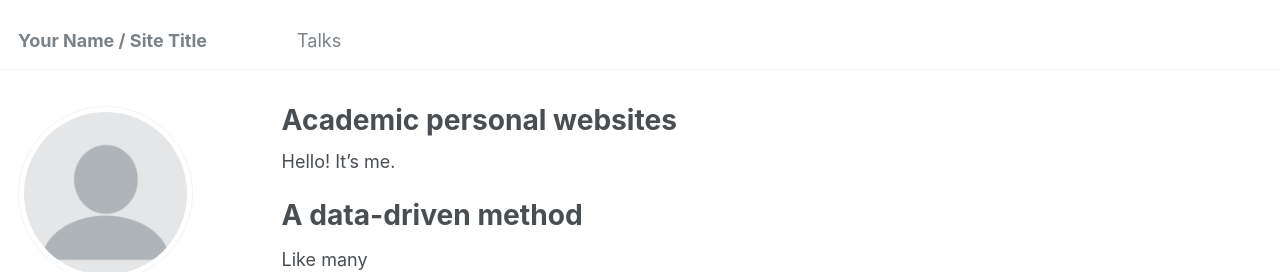
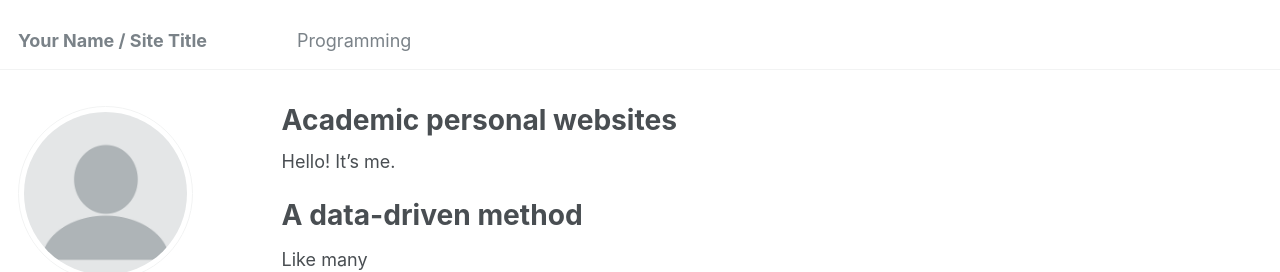
Before and after one commit to Tian1Han/Tian1Han.github.io, a Jekyll site: the page built from _pages/about.md, in a window 1280 px wide. Shown: the top 272 px of the page. Built offline with Jekyll 4.4.1, drawn with Linux system fonts in a browser that asks for light colours.

Commit message:
Update navigation.yml

```diff
--- a/_data/navigation.yml
+++ b/_data/navigation.yml
@@ -8,7 +8,7 @@ main:
   # - title: "Publications"
   #   url: /publications/
 
-  - title: "Talks"
+  - title: "Programming"
     url: /talks/
 
   # - title: "Teaching"
```
